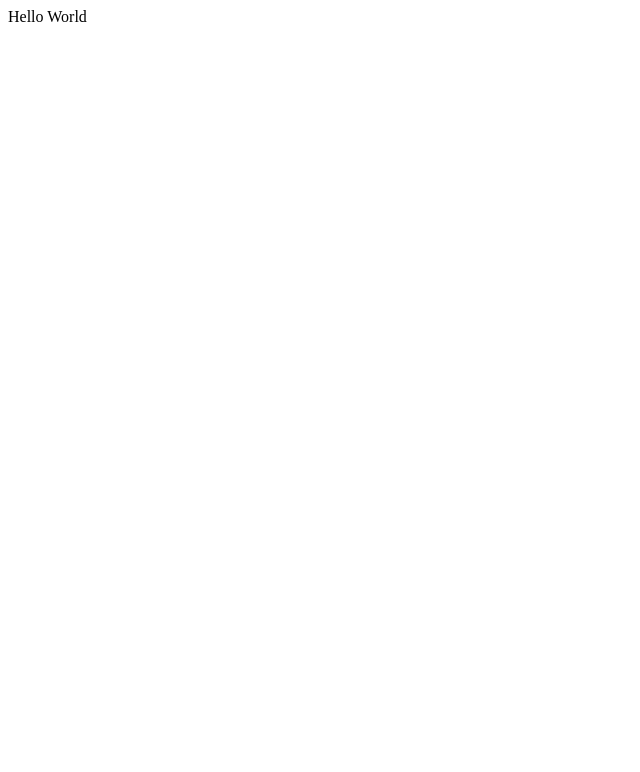
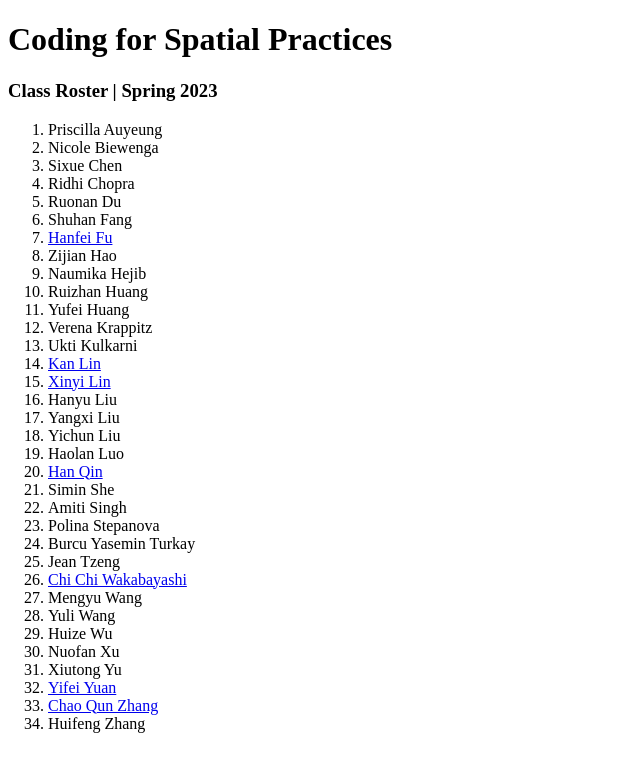
Before and after one commit to celestelayne/bug-free-meme, a plain HTML site: page index.html in a window 1280 px wide. Shown: the whole page, without its empty margins (0-640 px from the left). Drawn offline with Linux system fonts and the light colour scheme; files that its build step writes are made by us from their sources.

Commit message:
add student names to landing page

```diff
--- a/index.html
+++ b/index.html
@@ -4,10 +4,51 @@
     <meta charset="UTF-8">
     <meta name="viewport" content="width=device-width, initial-scale=1.0">
     <meta http-equiv="X-UA-Compatible" content="ie=edge">
-    <title>Document</title>
+    <title>GSAPP</title>
     <link rel="stylesheet" href="style.css">
   </head>
   <body>
-    Hello World
+    <div>
+      <h1>Coding for Spatial Practices</h1>
+    </div>
+    <div>
+      <h3>Class Roster | Spring 2023</h3>
+      <ol>
+        <li>Priscilla Auyeung</li>
+        <li>Nicole Biewenga</li>
+        <li>Sixue Chen</li>
+        <li>Ridhi Chopra</li>
+        <li>Ruonan Du</li>
+        <li>Shuhan Fang</li>
+        <li><a href="https://ffhffeffy.github.io/">Hanfei Fu</a></li>
+        <li>Zijian Hao</li>
+        <li>Naumika Hejib</li>
+        <li>Ruizhan Huang</li>
+        <li>Yufei Huang</li>
+        <li>Verena Krappitz</li>
+        <li>Ukti Kulkarni</li>
+        <li><a href="https://kl3238.github.io/symmetrical-funicular/">Kan Lin</a></li>
+        <li><a href="https://alicelinkokoro.github.io/potential-winner/">Xinyi Lin</a></li>
+        <li>Hanyu Liu</li>
+        <li>Yangxi Liu</li>
+        <li>Yichun Liu</li>
+        <li>Haolan Luo</li>
+        <li><a href="https://hanqin23.github.io/CFSP/">Han Qin</a></li>
+        <li>Simin She</li>
+        <li>Amiti Singh</li>
+        <li>Polina Stepanova</li>
+        <li>Burcu Yasemin Turkay</li>
+        <li>Jean Tzeng</li>
+        <li><a href="https://chichiwakabayashi.github.io/shiny-couscous/">Chi Chi Wakabayashi</a></li>
+        <li>Mengyu Wang</li>
+        <li>Yuli Wang</li>
+        <li>Huize Wu</li>
+        <li>Nuofan Xu</li>
+        <li>Xiutong Yu</li>
+        <li><a href="https://yyyifei.github.io/Helvetica_Lover/">Yifei Yuan</a></li>
+        <li><a href="https://qun550.github.io/mars/">Chao Qun Zhang</a></li>
+        <li>Huifeng Zhang</li>
+      </ol>
+    </div>
   </body>
 </html>
```
Also changed, not shown: exercises/cookie-recipe/index.html (+3 -2 lines).
